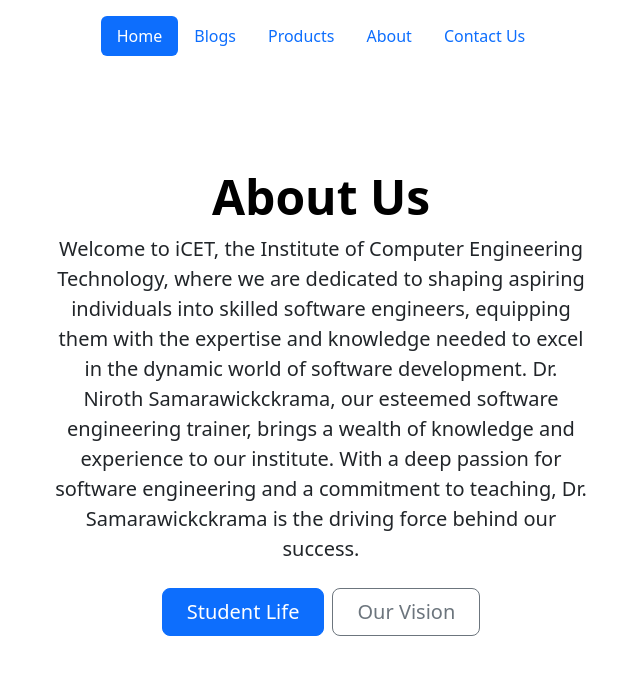
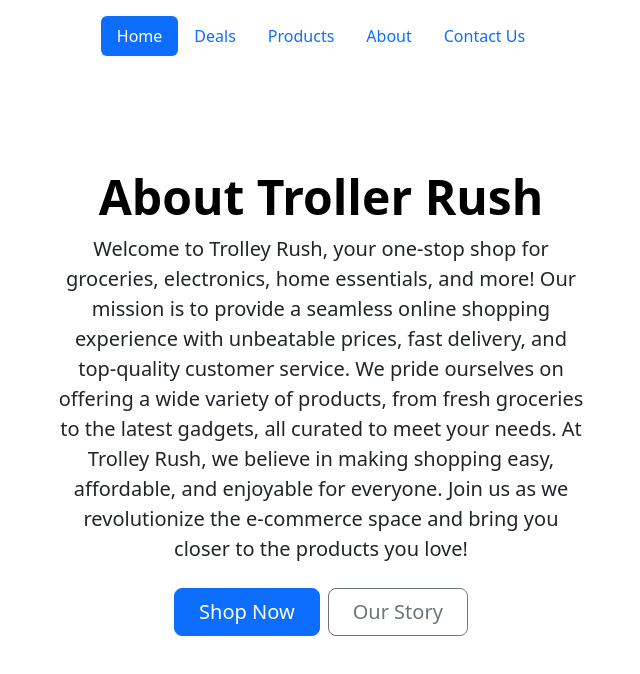
Before and after one commit to Udayanga-Deeshan/Trolley-Rush-ECommerce-Frontend, an Angular app: page /about-us in a window 1280 px wide. Shown: the top 674 px of the page, without its empty margins (319-959 px from the left). Built offline with nearby package versions, Linux system fonts and the light colour scheme; no server answers.

Commit message:
UI changed

```diff
--- a/src/app/app.component.html
+++ b/src/app/app.component.html
@@ -5,6 +5,8 @@
     <app-header>
 
     </app-header>
+
+
   </div>
   <div class="row">
     <router-outlet></router-outlet>
--- a/src/app/common/header/header.component.html
+++ b/src/app/common/header/header.component.html
@@ -2,7 +2,7 @@
     <header class="d-flex justify-content-center py-3">
       <ul class="nav nav-pills">
         <li class="nav-item"><a routerLink="/" class="nav-link active" aria-current="page">Home</a></li>
-        <li class="nav-item"><a href="#" class="nav-link">Blogs</a></li>
+        <li class="nav-item"><a href="#" class="nav-link">Deals</a></li>
         <li class="nav-item"><a routerLink="/products" class="nav-link">Products</a></li>
 
         <li class="nav-item"><a routerLink="/about-us" class="nav-link">About</a></li>
--- a/src/app/common/product-item/product-item.component.html
+++ b/src/app/common/product-item/product-item.component.html
@@ -9,14 +9,14 @@
 
         <div class="d-flex justify-content-between align-items-center">
           <div class="btn-group">
-            <button type="button" class="btn btn-sm btn-outline-secondary">
-              View
+            <button type="button" class="btn btn-sm btn-outline-success">
+              Add to Cart
             </button>
             <button type="button" class="btn btn-sm btn-outline-secondary">
               Edit
             </button>
           </div>
-          <small class="text-body-secondary">${{item.price}}</small>
+          <small class="text-body-secondary">Rs.{{item.price}}</small>
         </div>
       </div>
 </div>
--- a/src/app/pages/about-us/about-us.component.html
+++ b/src/app/pages/about-us/about-us.component.html
@@ -1,21 +1,16 @@
 <div class="px-4 py-5 my-5 text-center">
-  <h1 class="display-5 fw-bold text-body-emphasis">About Us</h1>
+  <h1 class="display-5 fw-bold text-body-emphasis">About Troller Rush</h1>
   <div class="col-lg-6 mx-auto">
     <p class="lead mb-4">
-      Welcome to iCET, the Institute of Computer Engineering Technology, where
-      we are dedicated to shaping aspiring individuals into skilled software
-      engineers, equipping them with the expertise and knowledge needed to excel
-      in the dynamic world of software development. Dr. Niroth Samarawickckrama, our esteemed software engineering
-      trainer, brings a wealth of knowledge and experience to our institute.
-      With a deep passion for software engineering and a commitment to teaching,
-      Dr. Samarawickckrama is the driving force behind our success.
+      Welcome to <strong>Trolley Rush</strong>, your one-stop shop for groceries, electronics, home essentials, and more! Our mission is to provide a seamless online shopping experience with unbeatable prices, fast delivery, and top-quality customer service. We pride ourselves on offering a wide variety of products, from fresh groceries to the latest gadgets, all curated to meet your needs.
+      At Trolley Rush, we believe in making shopping easy, affordable, and enjoyable for everyone. Join us as we revolutionize the e-commerce space and bring you closer to the products you love!
     </p>
     <div class="d-grid gap-2 d-sm-flex justify-content-sm-center">
       <button type="button" class="btn btn-primary btn-lg px-4 gap-3">
-        Student Life
+        Shop Now
       </button>
       <button type="button" class="btn btn-outline-secondary btn-lg px-4">
-        Our Vision
+        Our Story
       </button>
     </div>
   </div>
--- a/src/app/pages/dashboard/dashboard.component.html
+++ b/src/app/pages/dashboard/dashboard.component.html
@@ -1,23 +1,21 @@
 <div class="bg-dark text-secondary px-4 py-5 text-center">
   <div class="py-5">
     <h1 class="display-5 fw-bold text-white">
-      Institute of Computer Technology
+      Welcome to Trolley Rush
     </h1>
     <div class="col-lg-6 mx-auto">
       <p class="fs-5 mb-4">
-        With {{title}}, you can start your software engineering journey knowing that
-        your success is determined by your passion, dedication, and ability to
-        adapt, rather than by traditional academic credentials alone.
+        At <strong>Trolley Rush</strong>, shop a wide variety of groceries, electronics, home essentials, and more — all at unbeatable prices. Experience fast delivery, great deals, and a smooth shopping journey with us!
       </p>
       <div class="d-grid gap-2 d-sm-flex justify-content-sm-center">
         <button
           type="button"
           class="btn btn-outline-info btn-lg px-4 me-sm-3 fw-bold"
         >
-          Check Courses
+          Shop Now
         </button>
         <button type="button" class="btn btn-outline-light btn-lg px-4">
-          Mission
+          About Us
         </button>
       </div>
     </div>
--- a/src/index.html
+++ b/src/index.html
@@ -2,7 +2,7 @@
 <html lang="en">
 <head>
   <meta charset="utf-8">
-  <title>FirstAngularApp</title>
+  <title>Trolley Rush-App</title>
   <base href="/">
   <meta name="viewport" content="width=device-width, initial-scale=1">
   <link rel="icon" type="image/x-icon" href="favicon.ico">
```
Also changed, not shown: src/app/common/footer/footer.component.html (+33 -1 lines).
